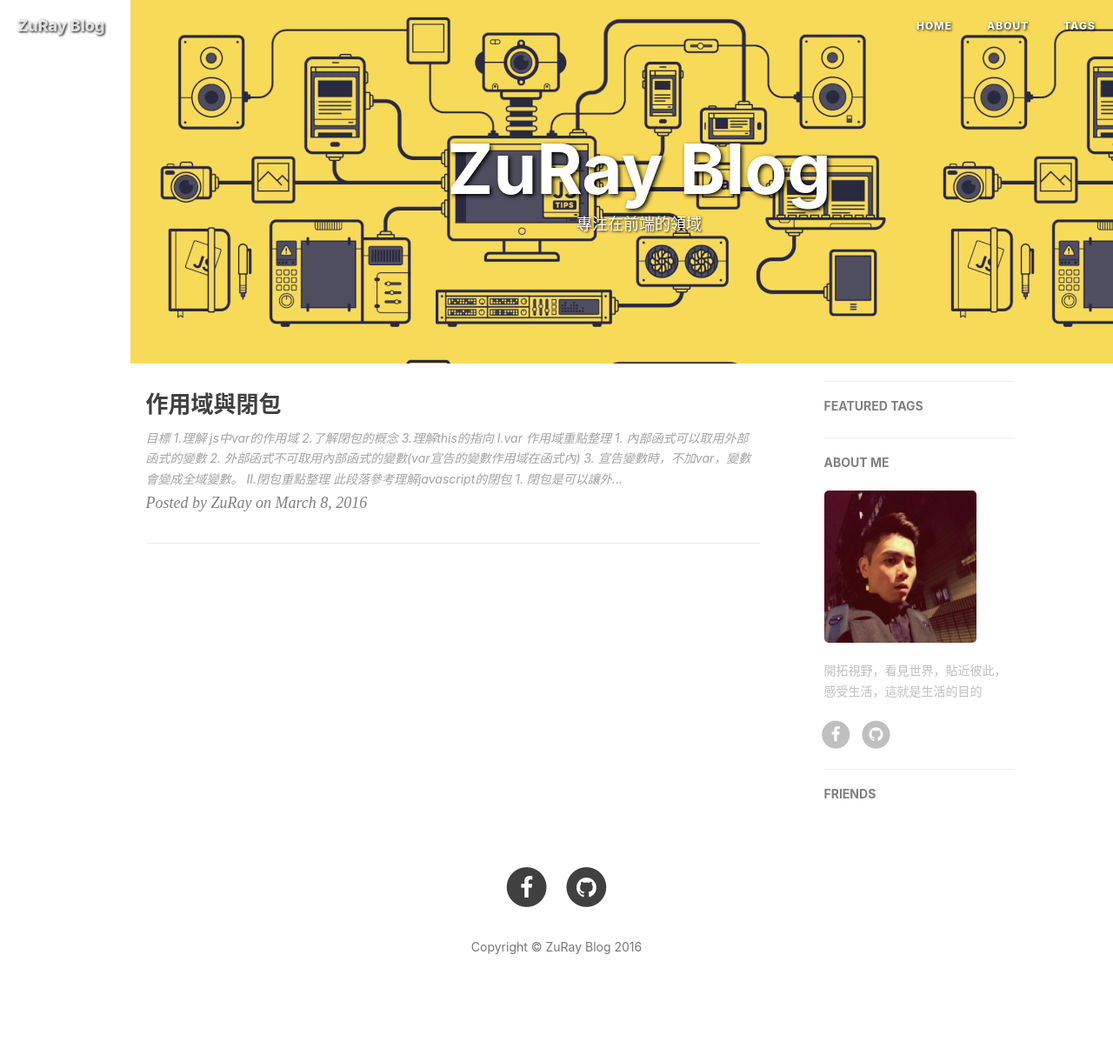
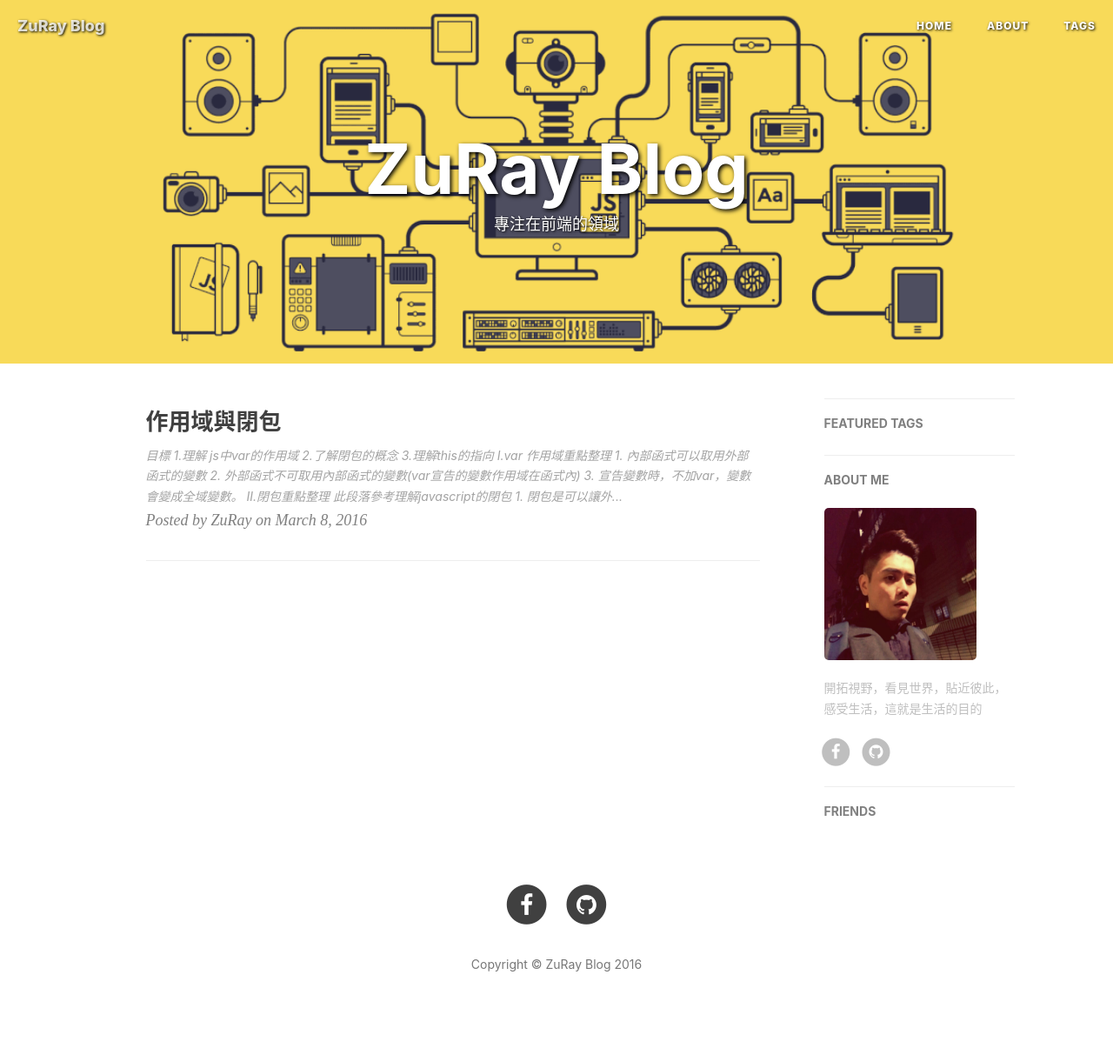
Before and after one commit to intheblackworld/intheblackworld.github.io, a Jekyll site: the page built from index.html, in a window 1280 px wide. Shown: the whole page at 87% size. Built offline with Jekyll 4.4.1, drawn with Linux system fonts in a browser that asks for light colours; nearby versions of some CDN libraries; the list of posts is cut into pages by our own code; comment, search, counter and statistics services are not loaded.

Commit message:
edit for change header img

```diff
--- a/_layouts/page.html
+++ b/_layouts/page.html
@@ -3,15 +3,15 @@
 ---
 
 <!-- Page Header -->
-<header class="intro-header" style="background-color:#F8DA59;width: 100%;
+<header class="intro-header" style="background-color:#F8DA59;" >
+    <div class="container">
+        <div class="row" style="background-image: url('{{ site.baseurl }}/{% if page.header-img %}{{ page.header-img }}{% else %}{{ site.header-img }}{% endif %}');width: 100%;
     height: 100%;
     max-width: 980px;
     background-position: center center;
     background-size: cover;
     background-repeat: no-repeat;
-    margin: 0px auto;" >
-    <div class="container">
-        <div class="row" style="background-image: url('{{ site.baseurl }}/{% if page.header-img %}{{ page.header-img }}{% else %}{{ site.header-img }}{% endif %}')">
+    margin: 0px auto;">
             <div class="col-lg-8 col-lg-offset-2 col-md-10 col-md-offset-1 ">
                 <div class="site-heading" style="text-shadow: 2px 2px 5px black;">
                     <h1>{% if page.title %}{{ page.title }}{% else %}{{ site.title }}{% endif %}</h1>
```
